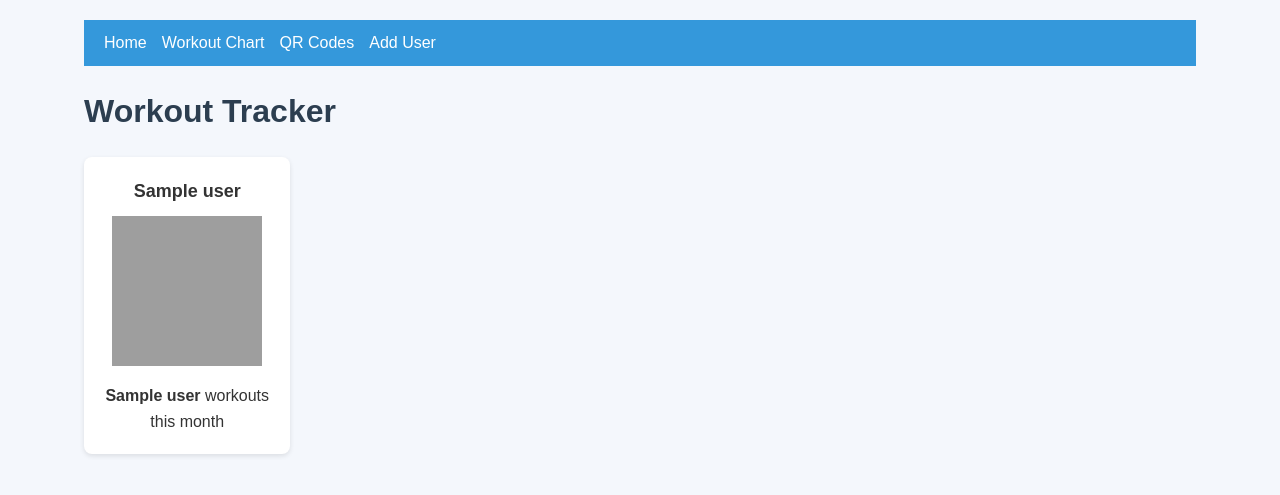
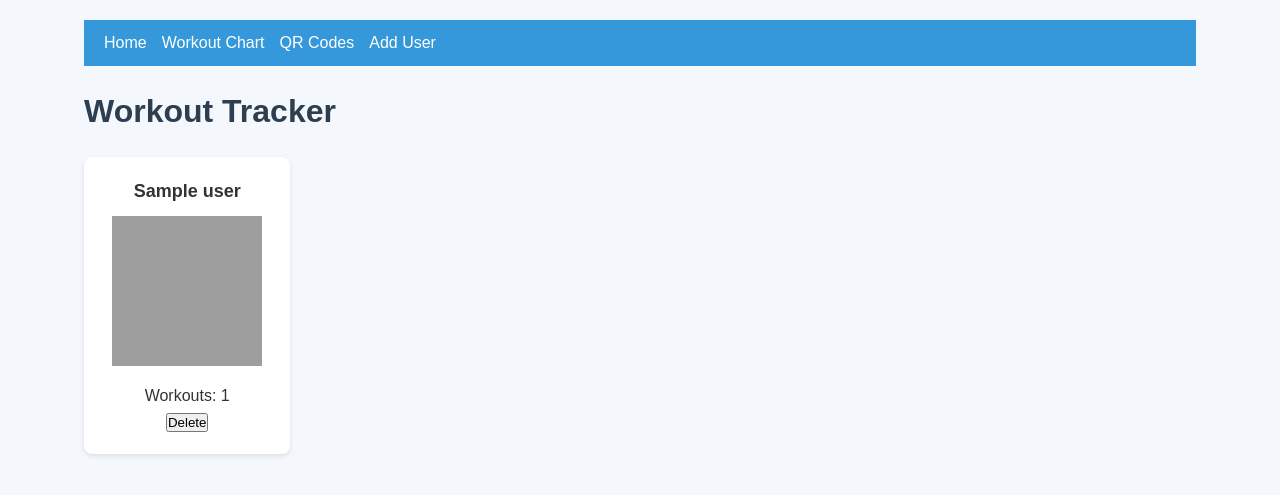
Before and after one commit to jacobcapper/workout-tracker, a Flask app: template templates/index.html in a window 1280 px wide. Shown: the top 495 px of the page. Run offline with Flask 3, Linux system fonts and the light colour scheme; the template is opened without the code that fills it: most values are stand-ins (such as "Sample title", 1, 10 or a date in 2020); grey boxes are pictures that could not be loaded.

Commit message:
Update index.html

```diff
--- a/templates/index.html
+++ b/templates/index.html
@@ -22,13 +22,20 @@
     <!-- Grid Layout for Users -->
     <div class="user-grid">
         {% if users %}
-            {% for user in users %}
-            <div class="user-card">
-                <h3>{{ user[1] }}</h3> <!-- User's name -->
-                <img src="{{ url_for('serve_qr', filename=user[1] + '_qr.png') }}" alt="QR code for {{ user[1] }}">
-                <p><strong>{{ user[2] }}</strong> workouts this month</p> <!-- Workout count -->
-            </div>
-            {% endfor %}
+          <!-- Example of a user card with a delete button -->
+{% for user in users %}
+  <div class="user-card">
+    <div class="user-info">
+      <h3>{{ user.name }}</h3>
+      <img src="{{ url_for('static', filename='qr/' + user.qr_code + '.png') }}" alt="QR Code">
+      <p>Workouts: {{ user.workouts_count }}</p>
+    </div>
+    <!-- Delete button -->
+    <form action="{{ url_for('delete_user', user_id=user.id) }}" method="POST" class="delete-form">
+      <button type="submit" class="delete-btn">Delete</button>
+    </form>
+  </div>
+{% endfor %}
         {% else %}
             <p>No users found for this month.</p>
         {% endif %}
```
